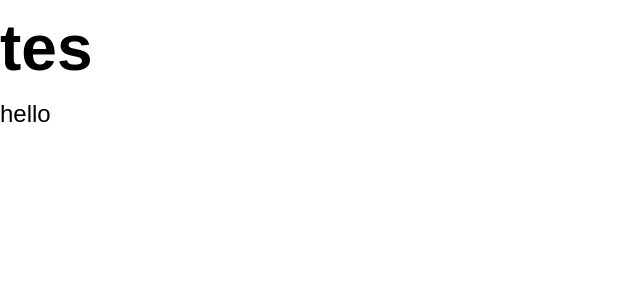
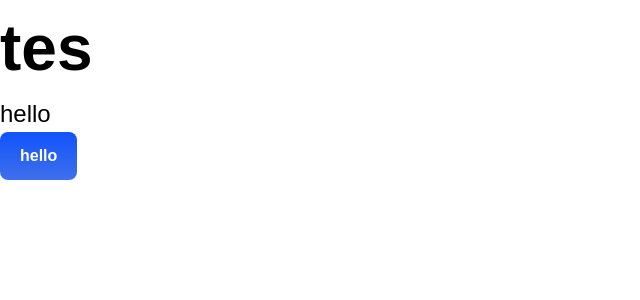
Before and after one commit to dados-id/dados-fe, a Next.js app: page / in a window 1280 px wide. Shown: the top 300 px of the page, without its empty margins (0-640 px from the left). Built offline with nearby package versions, Linux system fonts and the light colour scheme.

Commit message:
Button done

```diff
--- /dev/null
+++ b/components/button/Button.preset.ts
@@ -0,0 +1,31 @@
+type ButtonStyleProps = {
+    color: string
+    text: string
+    border: string
+    hover: string
+}
+
+type ButtonPresetProps = {
+    [key: string]: ButtonStyleProps
+}
+
+export const BUTTON_PRESETS: ButtonPresetProps = {
+    primary: {
+        border: "rounded-lg",
+        color: "bg-blue-gradient",
+        hover: "hover:shadow-md",
+        text: "text-white",
+    },
+    secondary: {
+        border: "rounded-lg",
+        color: "bg-cream-gradient",
+        hover: "hover:shadow-md hover:shadow-[#AAAC4B]",
+        text: "text-ultra-marine",
+    },
+    link: {
+        border: "rounded-lg",
+        color: "bg-[transparent]",
+        hover: "hover:text-mariana",
+        text: "text-cobalt",
+    },
+}
--- /dev/null
+++ b/components/button/Button.tsx
@@ -0,0 +1,52 @@
+import { Body } from "@components"
+import { BUTTON_PRESETS } from "./Button.preset"
+type ButtonProps = {
+    className?: string
+    onClick?: (event: React.MouseEvent<HTMLButtonElement>) => void
+    padding?: string
+    leftIcon?: React.SVGAttributes<SVGElement>
+    rightIcon?: React.SVGAttributes<SVGElement>
+    noBorder?: boolean
+    preset: "primary" | "secondary" | "link"
+
+    children?: React.ReactNode
+    [props: string]: any
+}
+
+export const Button: React.FC<ButtonProps> = ({
+    children,
+    className,
+    preset,
+    padding,
+    noBorder,
+    leftIcon,
+    rightIcon,
+    ...props
+}) => {
+    return (
+        <button
+            className={`transition-all flex justify-center items-center gap-2 font-bold
+
+      ${BUTTON_PRESETS[preset].text}
+      ${BUTTON_PRESETS[preset].border}
+      ${BUTTON_PRESETS[preset].hover}
+      ${BUTTON_PRESETS[preset].color}
+      ${
+          padding
+              ? padding
+              : "desktop:py-3 desktop:px-5 mobile:py-2 mobile:px-3"
+      }
+
+      ${className}`}
+            {...props}
+            disabled={
+                Object.keys(BUTTON_PRESETS)[0] == "disabled" ? true : false
+            }
+        >
+            {leftIcon ? <>{leftIcon}</> : null}
+            <Body preset="p2">{children}</Body>
+
+            {rightIcon ? <>{rightIcon} </> : null}
+        </button>
+    )
+}
--- /dev/null
+++ b/components/button/index.ts
@@ -0,0 +1 @@
+export * from "./Button"
--- a/components/index.ts
+++ b/components/index.ts
@@ -1,3 +1,4 @@
 export * from "./navbar"
 export * from "./footer"
 export * from "./typography"
+export * from "./button"
--- a/pages/index.tsx
+++ b/pages/index.tsx
@@ -1,5 +1,5 @@
 import Head from "next/head"
-import { Header, Body } from "@components"
+import { Header, Body, Button } from "@components"
 export default function Home() {
     return (
         <>
@@ -19,6 +19,7 @@ export default function Home() {
             <Body preset="p1" className="">
                 hello
             </Body>
+            <Button preset="primary">hello</Button>
         </>
     )
 }
```
